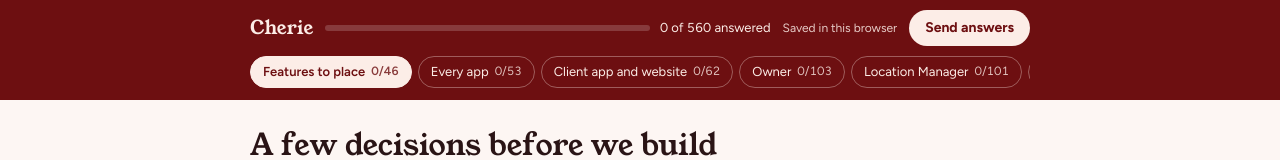
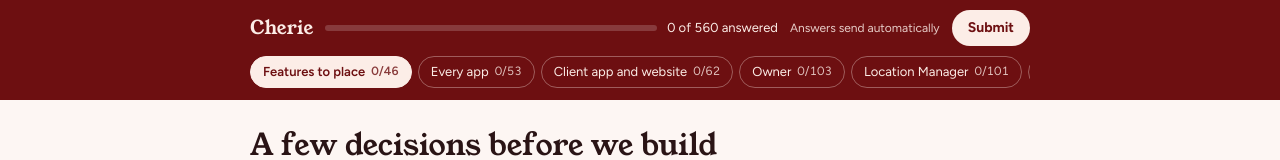
Before and after one commit to professionalsusweb-coder/cherie-decisions-k7q4m, a plain HTML site: page index.html in a window 1280 px wide. Shown: the top 160 px of the page. Drawn offline with Linux system fonts and the light colour scheme.

Commit message:
Send answers to sheet automatically

```diff
--- a/index.html
+++ b/index.html
@@ -165,7 +165,7 @@ try { const h = location.hash.slice(1); if (DATA.sections.some(s => s.key === h)
 
 const esc = s => String(s == null ? '' : s).replace(/[&<>"]/g, c => ({ '&': '&amp;', '<': '&lt;', '>': '&gt;', '"': '&quot;' }[c]));
 const isDone = id => !!(ans[id] && ans[id].c);
-const SUBMIT_URL = /*SUBMIT*/'';
+const SUBMIT_URL = "https://script.google.com/macros/s/AKfycbxN_zF4UDcGUJAyOS05bsKj_YDYsvVXaNRvz6rgojJrEpOGWarRSNZji3kWrV0mJmjAvw/exec";
 const LIVE = !!SUBMIT_URL;
 const SID = (() => { try { let s = localStorage.getItem(KEY + '-sid'); if (!s) { s = Math.random().toString(36).slice(2, 10); localStorage.setItem(KEY + '-sid', s); } return s; } catch (e) { return 'nostore'; } })();
 const pending = {}; let pTimer, inFlight = false;
```
